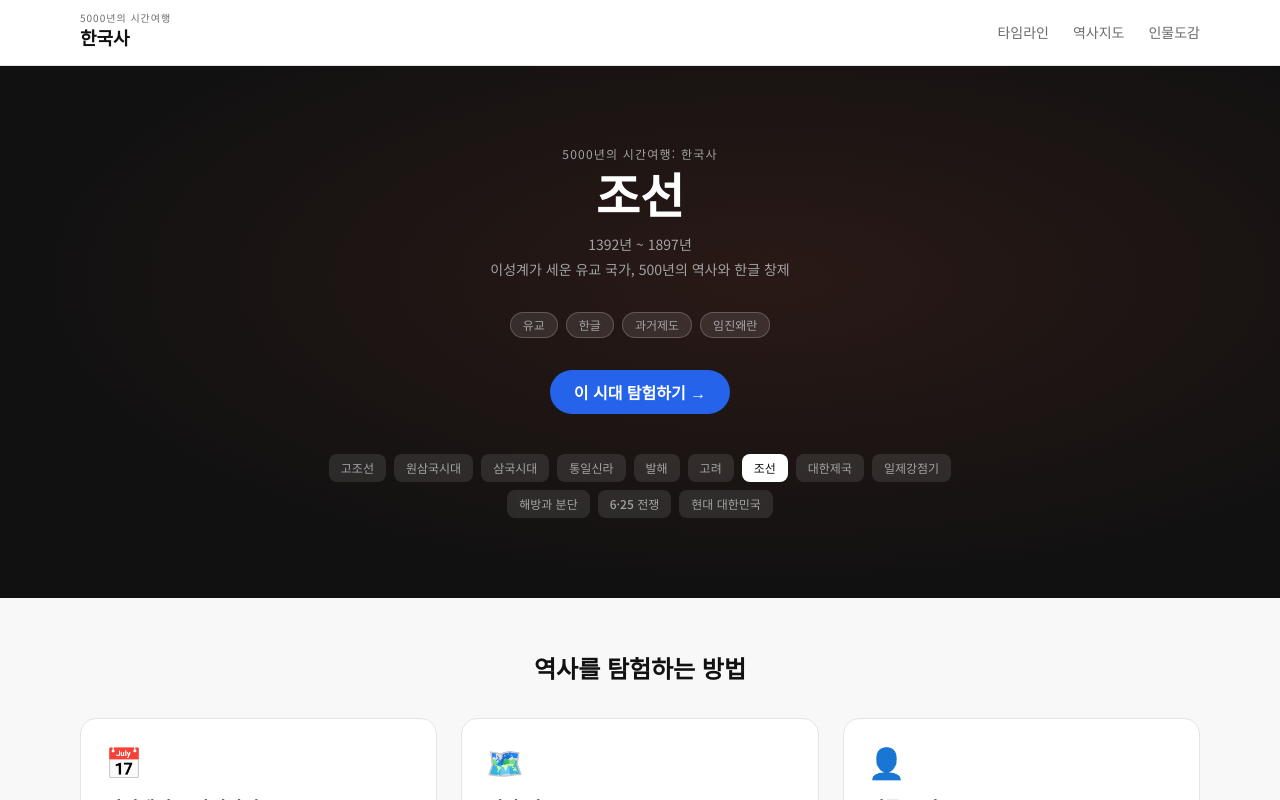
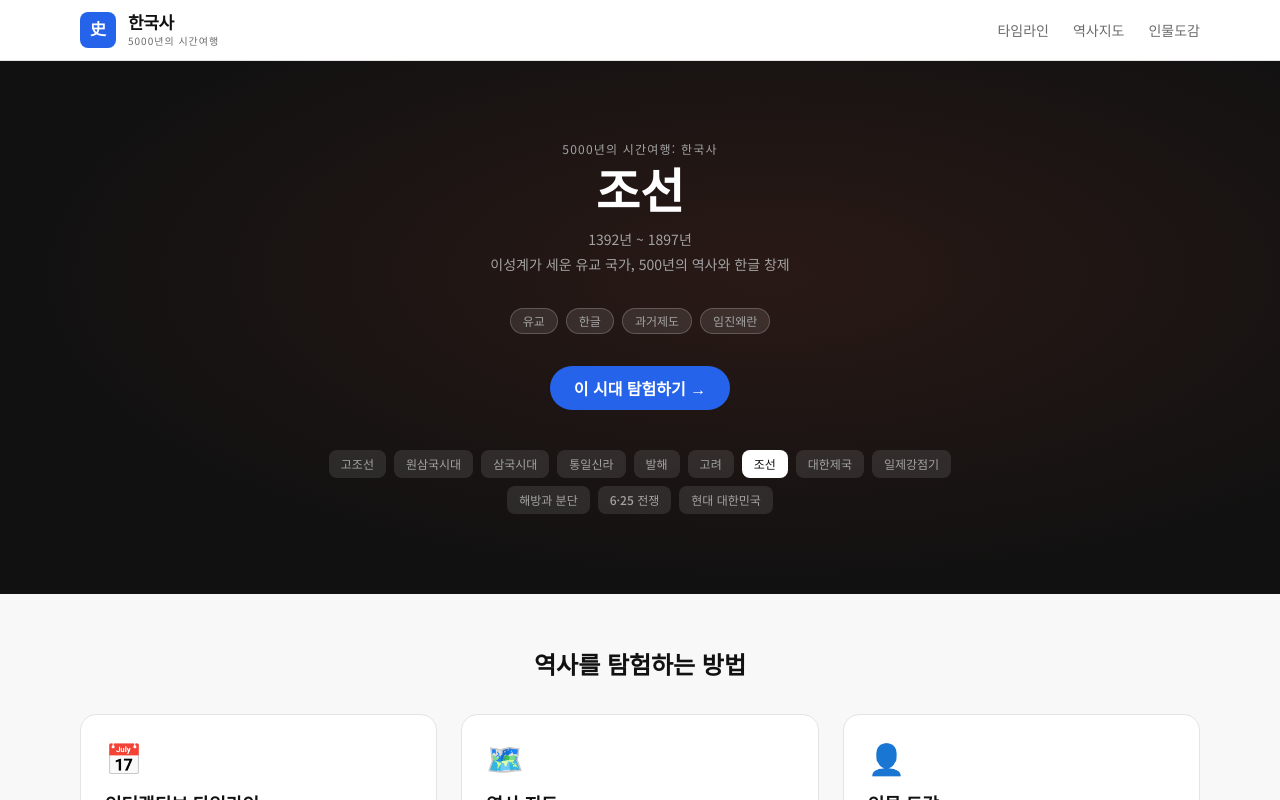
Before and after one commit to hellomrma/Korea-History, a Next.js app: page / in a window 1280 px wide. Shown: the top 800 px of the page. Built offline with nearby package versions, Linux system fonts and the light colour scheme.

Commit message:
design: improve header logo with point-color badge and typographic hierarchy

```diff
--- a/components/layout/Header.tsx
+++ b/components/layout/Header.tsx
@@ -22,9 +22,14 @@ export default function Header() {
   return (
     <header className="bg-surface border-b border-border sticky top-0 z-50">
       <nav className="max-w-6xl mx-auto px-4 py-3 flex items-center justify-between">
-        <Link href="/" className="flex flex-col leading-tight">
-          <span className="text-[10px] font-sans text-muted tracking-widest uppercase">5000년의 시간여행</span>
-          <span className="font-serif text-lg font-bold text-text">한국사</span>
+        <Link href="/" className="flex items-center gap-3 group">
+          <div className="w-9 h-9 rounded-lg bg-point flex items-center justify-center flex-shrink-0 group-hover:bg-blue-700 transition-colors">
+            <span className="font-serif text-white text-base font-bold leading-none">史</span>
+          </div>
+          <div className="flex flex-col leading-tight">
+            <span className="font-serif text-[17px] font-bold text-text tracking-tight leading-snug">한국사</span>
+            <span className="text-[10px] text-muted tracking-widest">5000년의 시간여행</span>
+          </div>
         </Link>
         <ul className="hidden md:flex gap-6 text-sm font-medium">
           {navLinks.map(({ href, label }) => (
```
